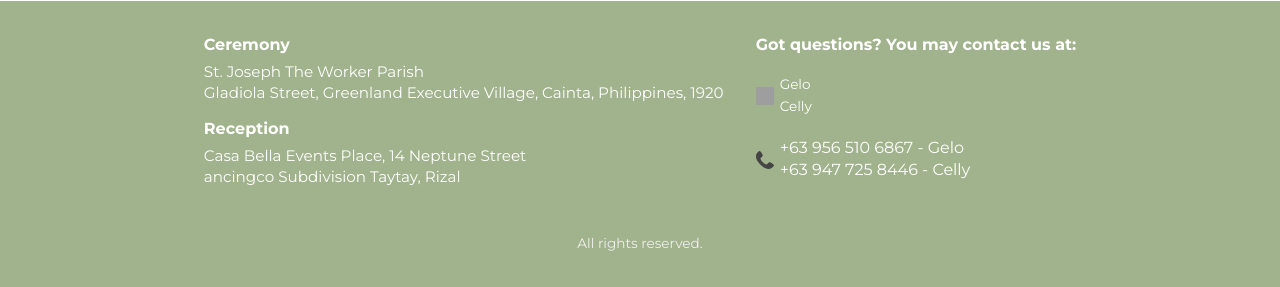
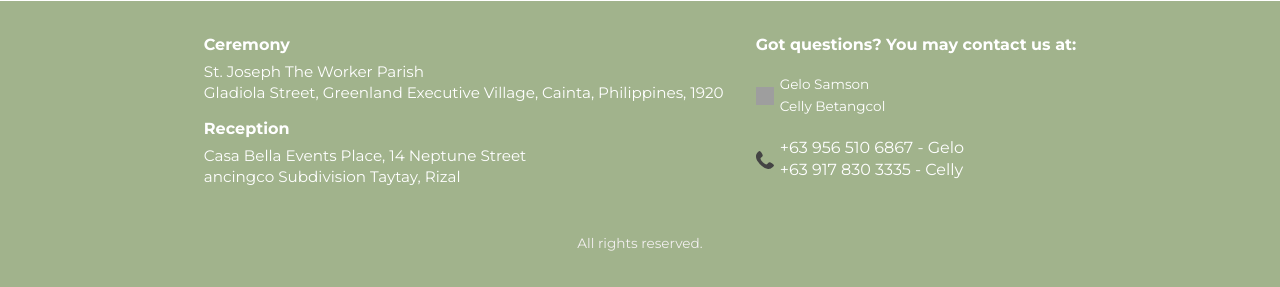
Before and after one commit to gelo29/wedding-website-rsvp, a Django app: page / in a window 1280 px wide. Shown: the part 4324-4611 px from the top of the page. Run offline with Django 5.2, Linux system fonts and the light colour scheme; grey boxes are pictures that could not be loaded.

Commit message:
populate guest list, edit FAQ and add some names

```diff
--- a/wedding_event/wedding_rsvp/templates/wedding_rsvp/base.html
+++ b/wedding_event/wedding_rsvp/templates/wedding_rsvp/base.html
@@ -172,12 +172,12 @@
                   href="https://www.facebook.com/gelo.samson.3"
                   class="username"
                   target="_blank"
-                  >Gelo</a
+                  >Gelo Samson</a
                 >
               </div>
               <div class="cel-num">
                 <a href="https://www.facebook.com/yllecmb" class="username"
-                  >Celly</a
+                  >Celly Betangcol</a
                 >
               </div>
             </div>
@@ -201,7 +201,7 @@
             />
             <div>
               <div class="cel-num">+63 956 510 6867 - Gelo</div>
-              <div class="cel-num">+63 947 725 8446 - Celly</div>
+              <div class="cel-num">+63 917 830 3335 - Celly</div>
             </div>
           </div>
         </div>
--- a/wedding_event/wedding_rsvp/templates/wedding_rsvp/index.html
+++ b/wedding_event/wedding_rsvp/templates/wedding_rsvp/index.html
@@ -429,8 +429,9 @@
       <button class="faq-question">Are kids invited?</button>
       <div class="faq-answer">
         <p>
-          We love your little ones! However, with the exception of the wedding
-          party, we have decided to keep our wedding adults-only.
+          As much as we adore your kids, we’re keeping our wedding an intimate
+          event with only a few children attending. We hope you can join us for
+          a fun, adult-focused celebration!
         </p>
       </div>
     </div>
```
Also changed, not shown: 1 other file.
